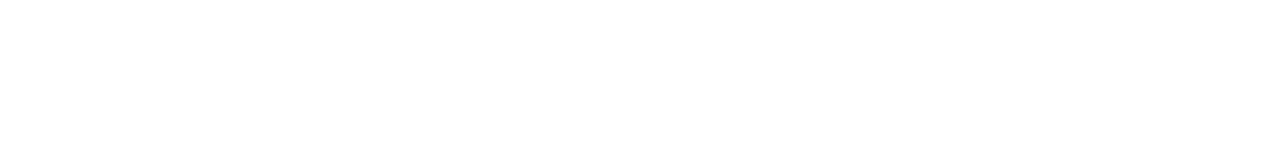
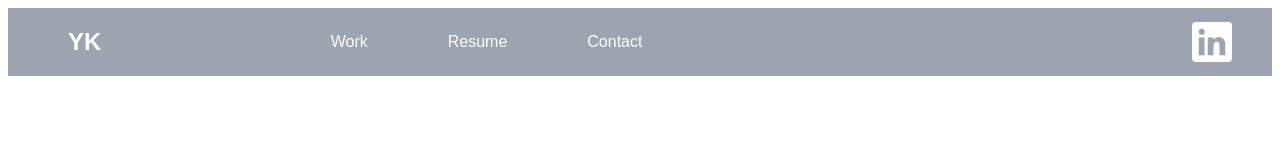
Before and after one commit to janekornukh/portfolio, a plain HTML site: page main.html in a window 1280 px wide. Drawn offline with Linux system fonts and the light colour scheme.

Commit message:
NavBar and Images

```diff
--- a/css/style.css
+++ b/css/style.css
@@ -0,0 +1,35 @@
+body {
+    font-family: Arial, Helvetica, sans-serif;
+}
+
+#navBar {
+    display: flex;
+    flex-direction: row;
+    margin: 0px;
+    background-color:#9EA3B0;
+    color: #FFFFFF;
+    justify-content: space-between;
+}
+
+#navigation {
+    display: flex;
+    width: 50%;
+    align-items: center;
+    justify-content: flex-start;
+    font-family: 'optima',regular 38pt;
+}
+
+#navigation p {
+    margin-right: 60pt;
+}
+
+#logo {
+   margin-left: 60px;
+}
+
+.linkedinIcon {
+    display: flex;
+    justify-content: flex-end;
+    align-items: center;
+    margin-right: 30pt;
+}
--- a/main.html
+++ b/main.html
@@ -1,4 +1,18 @@
 <!DOCTYPE html>
 <head>
+    <title>Yevheniia Kornukh</title>
     <link href="css/style.css" rel="stylesheet" type="text/css">
 </head>
+<body>
+    <nav id="navBar">
+        <h1 id="logo">YK</h1>
+        <div id="navigation">
+            <p>Work</p>
+            <p>Resume</p>
+            <p>Contact</p>
+        </div>
+        <div class="linkedinIcon">
+            <img src="images/logo-linkedin.png">
+        </div>
+    </nav>
+</body>
```
Also changed, not shown: images/Avatar.png (added), images/FFF-bridge.png (added), images/FFF.png (added), images/HS-bridge.png (added), images/HS.png (added), images/Pine cone.png (added), images/WFD-bridge.png (added), images/WFD.png (added), images/logo-linkedin.png (added), images/pine-cone-bridge.png (added), 2 other files.
